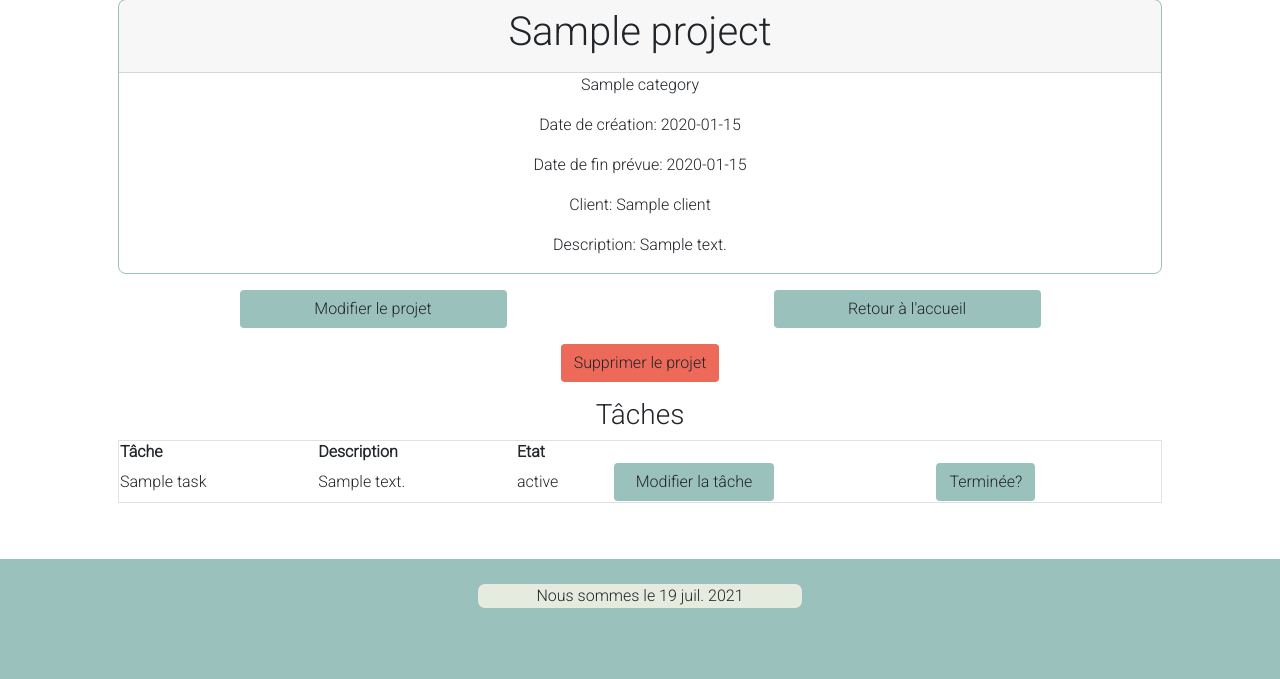
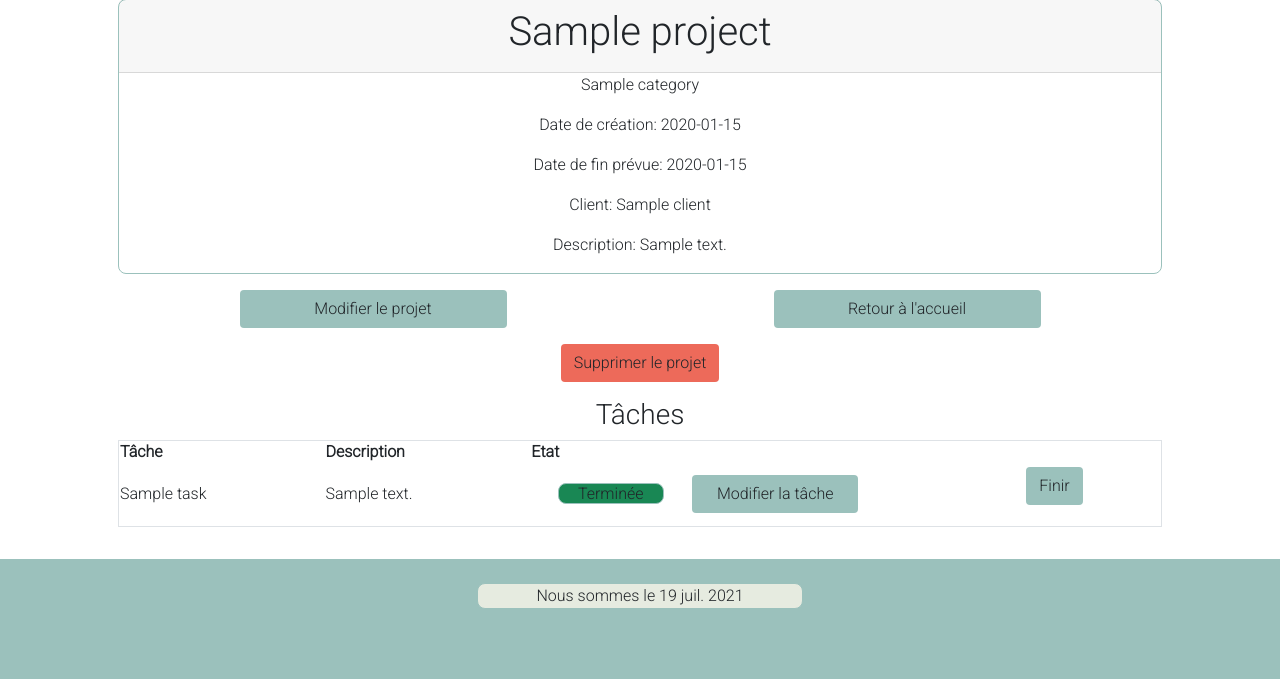
Before and after one commit to JEANThibaut/Batiment-Aleau, a Symfony app: template templates/project/show.html.twig in a window 1280 px wide. Shown: the part 235-914 px from the top of the page. Run offline with Twig, Linux system fonts and the light colour scheme; the template is opened without the code that fills it: most values are stand-ins (such as "Sample title", 1, 10 or a date in 2020); some libraries are stand-ins or nearby versions.

```diff
--- a/public/css/main.css
+++ b/public/css/main.css
@@ -65,3 +65,7 @@ footer{
     display: none;
     overflow: hidden;
   }
+
+  .alert-success{
+    border-radius: 0.5em;
+  }
--- a/src/Controller/TaskController.php
+++ b/src/Controller/TaskController.php
@@ -74,7 +74,7 @@ class TaskController extends AbstractController
         if ($form->isSubmitted() && $form->isValid()) {
             $this->getDoctrine()->getManager()->flush();
 
-            return $this->redirectToRoute('task_index', [], Response::HTTP_SEE_OTHER);
+            return $this->redirectToRoute('project_index', [], Response::HTTP_SEE_OTHER);
         }
 
         return $this->renderForm('task/edit.html.twig', [
--- a/src/Form/TaskType.php
+++ b/src/Form/TaskType.php
@@ -13,9 +13,12 @@ class TaskType extends AbstractType
     public function buildForm(FormBuilderInterface $builder, array $options)
     {
         $builder
-            ->add('title')
+            ->add('title',null,[
+                "label"=>"Titre"
+                ])
             // ->add('date')
             ->add('deadline', DateType::class,[
+                "label"=>"Date de fin",
                 'placeholder' => [
                     'day' => 'Jour', 'month' => 'Mois', 'year' => 'Année',
                 ]
--- a/templates/project/index.html.twig
+++ b/templates/project/index.html.twig
@@ -8,7 +8,7 @@
 
 
         {% for message in app.flashes('success') %}
-            <div class="flash-notice">
+            <div class="flash-notice alert-success py-5 col-6 my-3">
                 {{ message }}
             </div>
         {% endfor %}
--- a/templates/project/show.html.twig
+++ b/templates/project/show.html.twig
@@ -33,9 +33,19 @@
                         <tr>
                             <td>{{ task.title }}</td>
                             <td>{{ task.description }}</td>
-                            <td>{{ task.state}}</td>
+                            <td> {% if task.state == true %}
+                                    <p class="card bg-success col-8 m-auto my-1 text-center">Terminée</p>
+                                {% else %}
+                                <p class="card colorTer col-8 m-auto text-center">En cours</p>
+                                {% endif %}
+                           </td>
                             <td><a class="btn colorPrim w-50" href="{{ path('task_edit', {'id': task.id}) }}">Modifier la tâche</a></td>
-                            <td><button class="btn colorPrim">Terminée?</button></td>
+                            <td>
+                                    <form method="post" action="{{ path('task_state', { id:task.id }) }}">
+                                    <input type="hidden" name="_token" value="{{ csrf_token('state' ~ task.id) }}">
+                                    <button type="submit" class="btn colorPrim my-1">Finir</button>
+                                    </form>
+                                </td>
                         </tr>
                         {% else %}
                         <p>Pas de tâches ajoutées</p>
--- a/templates/task/_delete_form.html.twig
+++ b/templates/task/_delete_form.html.twig
@@ -1,4 +1,4 @@
 <form method="post" action="{{ path('task_delete', {'id': task.id}) }}" onsubmit="return confirm('Are you sure you want to delete this item?');">
     <input type="hidden" name="_token" value="{{ csrf_token('delete' ~ task.id) }}">
-    <button class="btn">Delete</button>
+    <button class="btn ColorTer">Supprimer</button>
 </form>
```
Also changed, not shown: templates/task/edit.html.twig (+10 -4 lines).
